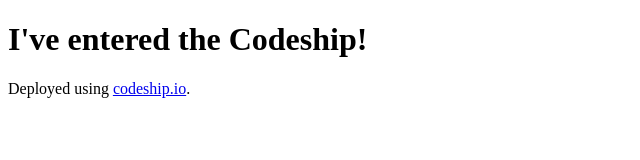
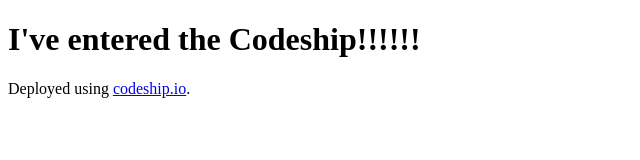
Before and after one commit to vijetaa/NodeJsHeroku, a website: page views/index.html in a window 1280 px wide. Shown: the full height of the page, 0-640 px from the left. Drawn offline with Linux system fonts and the light colour scheme.

Commit message:
added  git add .! in index.html

```diff
--- a/views/index.html
+++ b/views/index.html
@@ -4,7 +4,7 @@
   <title>Codefish</title>
 </head>
 <body>
-<h1>I've entered the Codeship!</h1>
+<h1>I've entered the Codeship!!!!!!</h1>
 Deployed using <a href="https://www.codeship.io">codeship.io</a>.<a href="#"></a>
 </body>
 </html>
```
